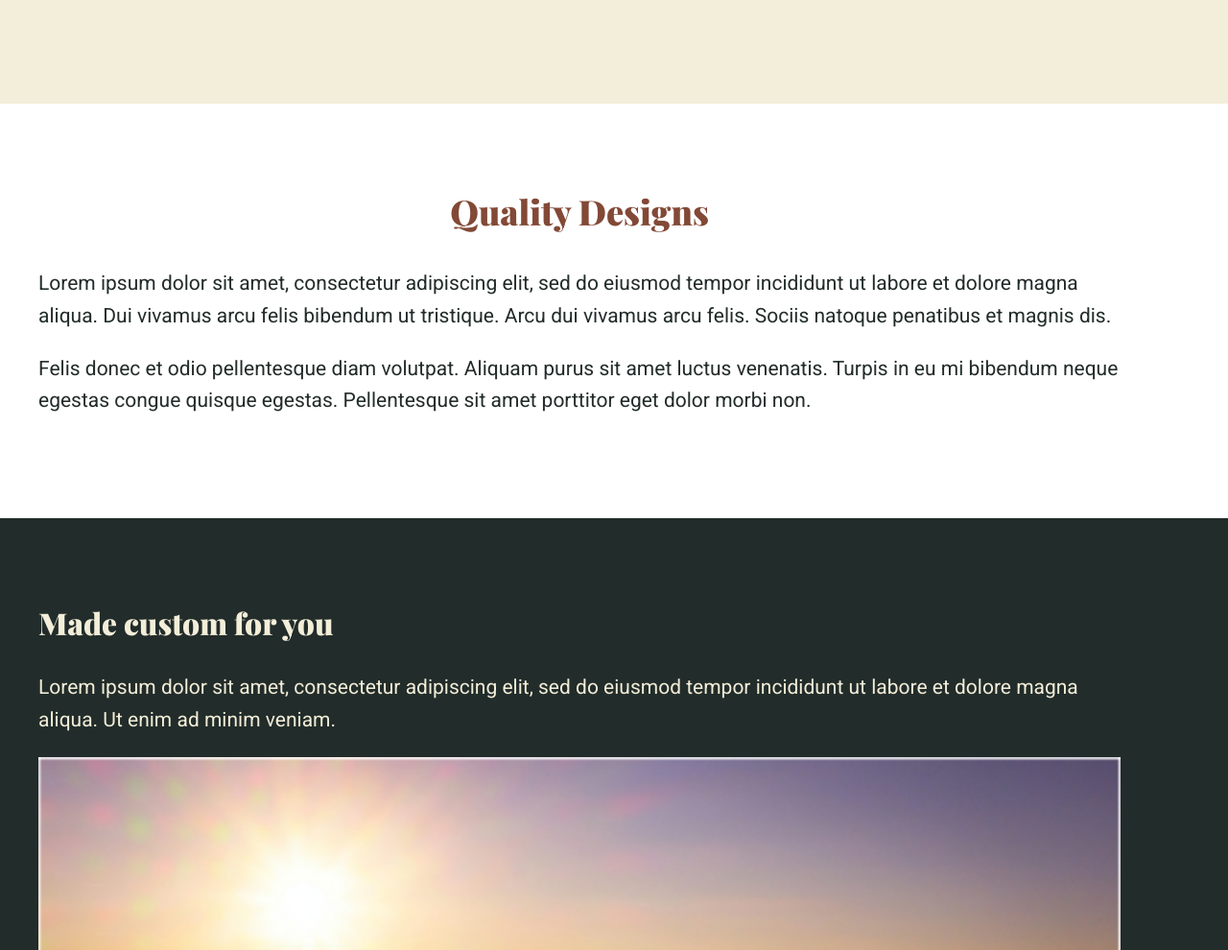
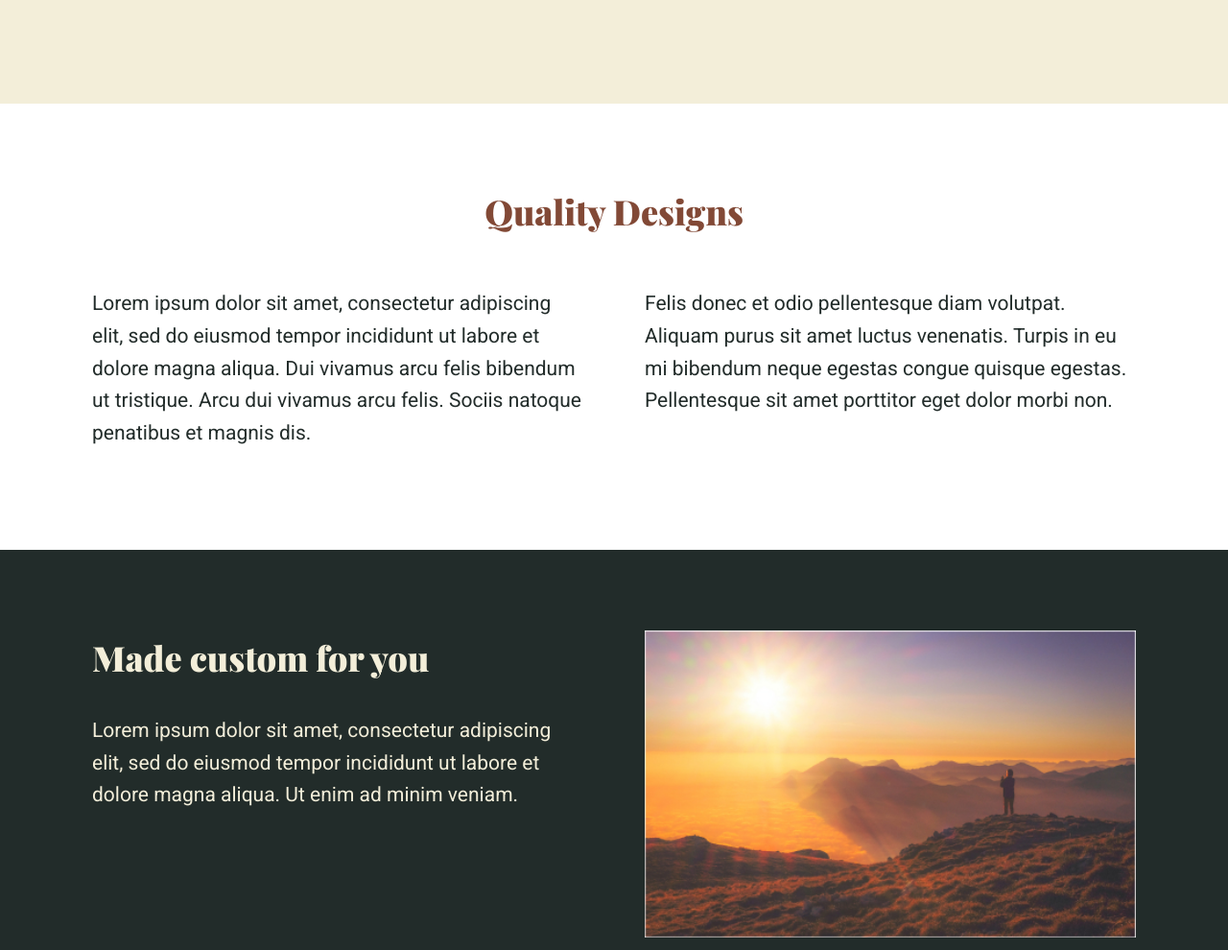
Before and after one commit to MFarabi619/Kevin-Powell---Conquering-Responsive-Layouts, a website: page Flexbox Challenge 4/index.html in a window 1280 px wide. Shown: the part 552-1542 px from the top of the page at 96% size. Drawn offline with nearby package versions, Linux system fonts and the light colour scheme.

Commit message:
Complete Challenge

```diff
--- a/Flexbox Challenge 4/styles.scss
+++ b/Flexbox Challenge 4/styles.scss
@@ -14,7 +14,6 @@ img {
 body {
   margin: 0;
   font-family: "Roboto", sans-serif;
-  // font-family: cursive;
   font-size: 1.3125rem;
   line-height: 1.6;
   color: $black-pearl;
@@ -26,10 +25,15 @@ h2 {
   margin-top: 0;
 }
 
+h2 {
+  font-size: 2.25rem;
+}
+
 .container {
+  width: 85%;
   max-width: 1128px;
   padding: 4em 0;
-  margin: 0 2.5rem;
+  margin: 0 auto;
 }
 
 .intro {
@@ -54,7 +58,6 @@ h2 {
 .section-two {
   h2 {
     text-align: center;
-    font-size: 2.25rem;
     color: $brown-red;
   }
 }
@@ -68,3 +71,15 @@ h2 {
   background-color: $brown-red;
   color: $quarter-pearl;
 }
+
+@media (min-width: 800px) {
+  .row {
+    display: flex;
+  }
+  .col {
+    width: 100%;
+  }
+  .col + .col {
+    margin-left: 4rem;
+  }
+}
```
Also changed, not shown: Flexbox Challenge 4/styles.css, 1 other file.
